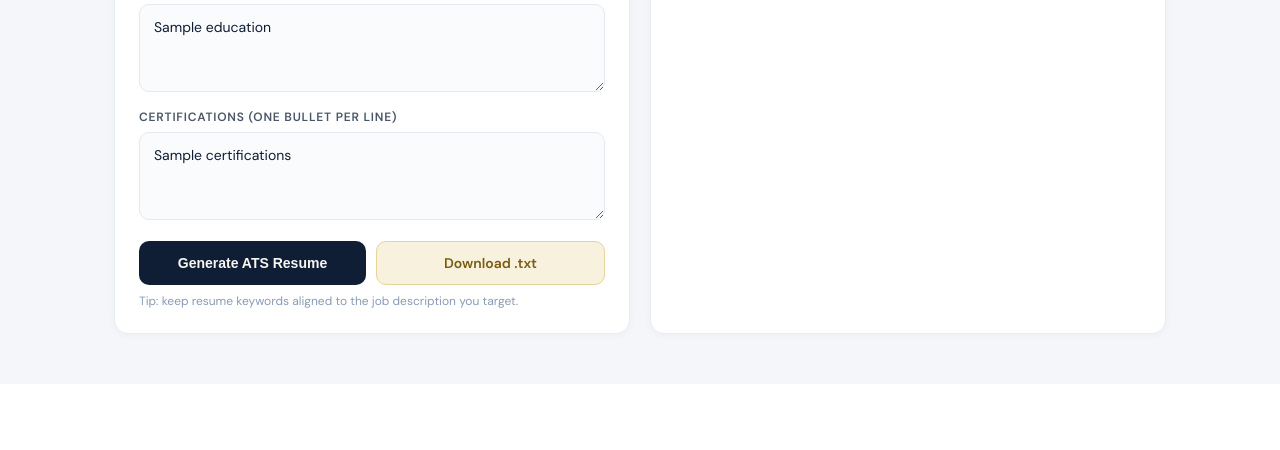
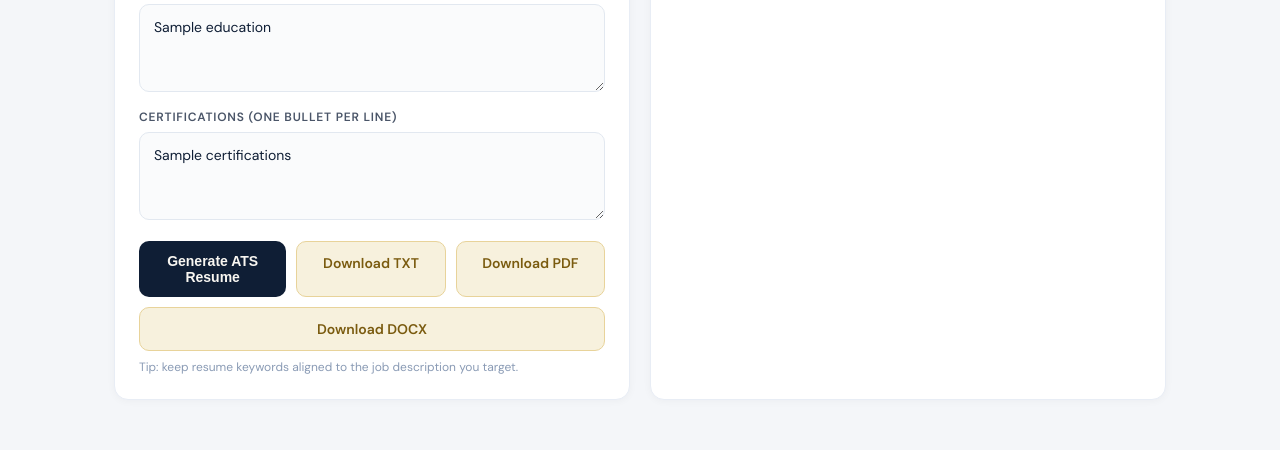
Before and after one commit to anandkundurthi/ai-resume-analyzer, a FastAPI app: template app/templates/ats_resume.html in a window 1280 px wide. Shown: the part 1260-1710 px from the top of the page. Before the commit the page ends 1599 px from the top, so only its background shows below. Run offline with FastAPI, Linux system fonts and the light colour scheme; the template is opened without the code that fills it: most values are stand-ins (such as "Sample title", 1, 10 or a date in 2020).

Commit message:
Add ATS resume export in PDF and DOCX formats

```diff
--- a/app/main.py
+++ b/app/main.py
@@ -6,10 +6,12 @@ from app.utils import (
     generate_action_plan,
     build_report_text,
     build_ats_resume_text,
+    build_ats_resume_pdf_bytes,
+    build_ats_resume_docx_bytes,
 )
 from app.skill_db import skills
 from fastapi import UploadFile, File, FastAPI, Request, Form, Depends
-from fastapi.responses import HTMLResponse, RedirectResponse, PlainTextResponse
+from fastapi.responses import HTMLResponse, RedirectResponse, PlainTextResponse, Response
 from fastapi.templating import Jinja2Templates
 from starlette.middleware.sessions import SessionMiddleware
 from sqlalchemy.orm import Session
@@ -241,7 +243,7 @@ def generate_ats_resume(
     resume_text = build_ats_resume_text(form_data)
     safe_name = (full_name.strip() or "candidate").replace(" ", "_")
     request.session["ats_resume"] = {
-        "filename": f"{safe_name.lower()}_ats_resume.txt",
+        "base_filename": f"{safe_name.lower()}_ats_resume",
         "text": resume_text,
     }
     return templates.TemplateResponse(
@@ -263,5 +265,40 @@ def download_ats_resume(request: Request):
     if not ats_resume:
         return RedirectResponse("/ats-resume", status_code=303)
     response = PlainTextResponse(ats_resume.get("text", ""), media_type="text/plain")
-    response.headers["Content-Disposition"] = f'attachment; filename="{ats_resume.get("filename", "ats_resume.txt")}"'
+    response.headers["Content-Disposition"] = f'attachment; filename="{ats_resume.get("base_filename", "ats_resume")}.txt"'
     return response
+
+
+@app.get("/download-ats-resume-pdf")
+def download_ats_resume_pdf(request: Request):
+    if not request.session.get("user"):
+        return RedirectResponse("/login", status_code=303)
+    ats_resume = request.session.get("ats_resume")
+    if not ats_resume:
+        return RedirectResponse("/ats-resume", status_code=303)
+    try:
+        pdf_bytes = build_ats_resume_pdf_bytes(ats_resume.get("text", ""))
+    except ImportError:
+        return PlainTextResponse("PDF export dependency missing. Install requirements and retry.", status_code=500)
+    response = Response(content=pdf_bytes, media_type="application/pdf")
+    response.headers["Content-Disposition"] = f'attachment; filename="{ats_resume.get("base_filename", "ats_resume")}.pdf"'
+    return response
+
+
+@app.get("/download-ats-resume-docx")
+def download_ats_resume_docx(request: Request):
+    if not request.session.get("user"):
+        return RedirectResponse("/login", status_code=303)
+    ats_resume = request.session.get("ats_resume")
+    if not ats_resume:
+        return RedirectResponse("/ats-resume", status_code=303)
+    try:
+        docx_bytes = build_ats_resume_docx_bytes(ats_resume.get("text", ""))
+    except ImportError:
+        return PlainTextResponse("DOCX export dependency missing. Install requirements and retry.", status_code=500)
+    response = Response(
+        content=docx_bytes,
+        media_type="application/vnd.openxmlformats-officedocument.wordprocessingml.document",
+    )
+    response.headers["Content-Disposition"] = f'attachment; filename="{ats_resume.get("base_filename", "ats_resume")}.docx"'
+    return response
--- a/app/templates/ats_resume.html
+++ b/app/templates/ats_resume.html
@@ -30,11 +30,11 @@
         input, textarea { width: 100%; padding: 12px 14px; border: 1.5px solid #e2e8f0; border-radius: 10px; font-family: 'DM Sans', sans-serif; font-size: 14px; color: var(--navy); background: #fafbfc; outline: none; }
         textarea { min-height: 88px; resize: vertical; line-height: 1.5; }
         input:focus, textarea:focus { border-color: var(--gold); background: #fff; box-shadow: 0 0 0 4px rgba(201,168,76,0.1); }
-        .btn-row { display: flex; gap: 10px; margin-top: 16px; }
+        .btn-row { display: flex; gap: 10px; margin-top: 16px; flex-wrap: wrap; }
         .btn { text-decoration: none; border: none; cursor: pointer; padding: 12px 14px; border-radius: 10px; font-size: 14px; font-weight: 600; }
         .btn-primary { background: var(--navy); color: var(--white); flex: 1; }
         .btn-primary:hover { background: var(--navy-light); }
-        .btn-secondary { background: #f7f1dd; color: #7a5b0f; border: 1px solid #e8d39a; flex: 1; text-align: center; }
+        .btn-secondary { background: #f7f1dd; color: #7a5b0f; border: 1px solid #e8d39a; flex: 1; text-align: center; min-width: 120px; }
         .btn-secondary:hover { background: #f3e7c2; }
         .hint { font-size: 12px; color: #8a9bb5; margin-top: 8px; }
         .resume-preview { min-height: 520px; font-family: ui-monospace, SFMono-Regular, Menlo, Monaco, Consolas, "Liberation Mono", monospace; white-space: pre-wrap; background: #f9fbfd; border: 1px solid #e8edf5; border-radius: 10px; padding: 14px; font-size: 13px; line-height: 1.6; }
@@ -99,7 +99,11 @@
 
                 <div class="btn-row">
                     <button type="submit" class="btn btn-primary">Generate ATS Resume</button>
-                    {% if generated_resume %}<a href="/download-ats-resume" class="btn btn-secondary">Download .txt</a>{% endif %}
+                    {% if generated_resume %}
+                    <a href="/download-ats-resume" class="btn btn-secondary">Download TXT</a>
+                    <a href="/download-ats-resume-pdf" class="btn btn-secondary">Download PDF</a>
+                    <a href="/download-ats-resume-docx" class="btn btn-secondary">Download DOCX</a>
+                    {% endif %}
                 </div>
                 <div class="hint">Tip: keep resume keywords aligned to the job description you target.</div>
             </form>
--- a/requirements.txt
+++ b/requirements.txt
@@ -5,3 +5,5 @@ python-multipart
 sqlalchemy
 itsdangerous
 PyPDF2
+reportlab
+python-docx
```
Also changed, not shown: app/utils.py (+53 -0 lines).
